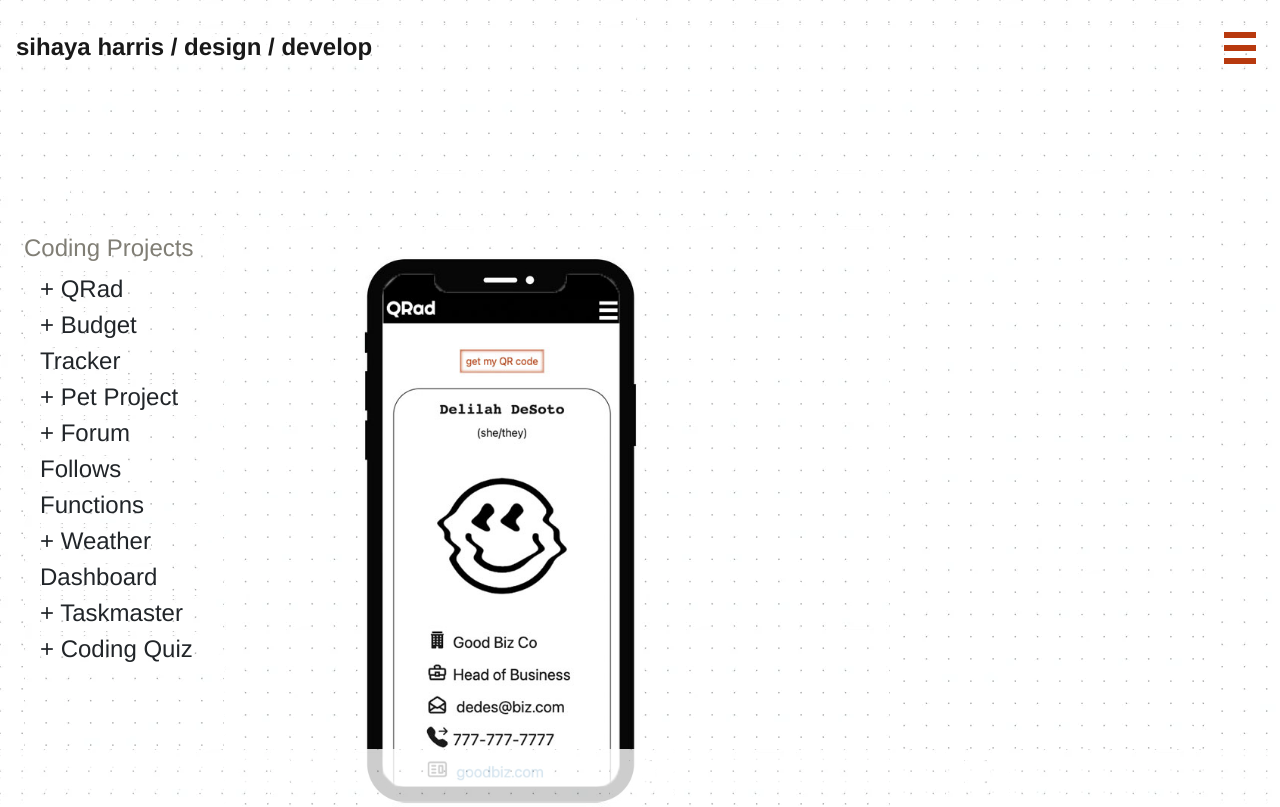
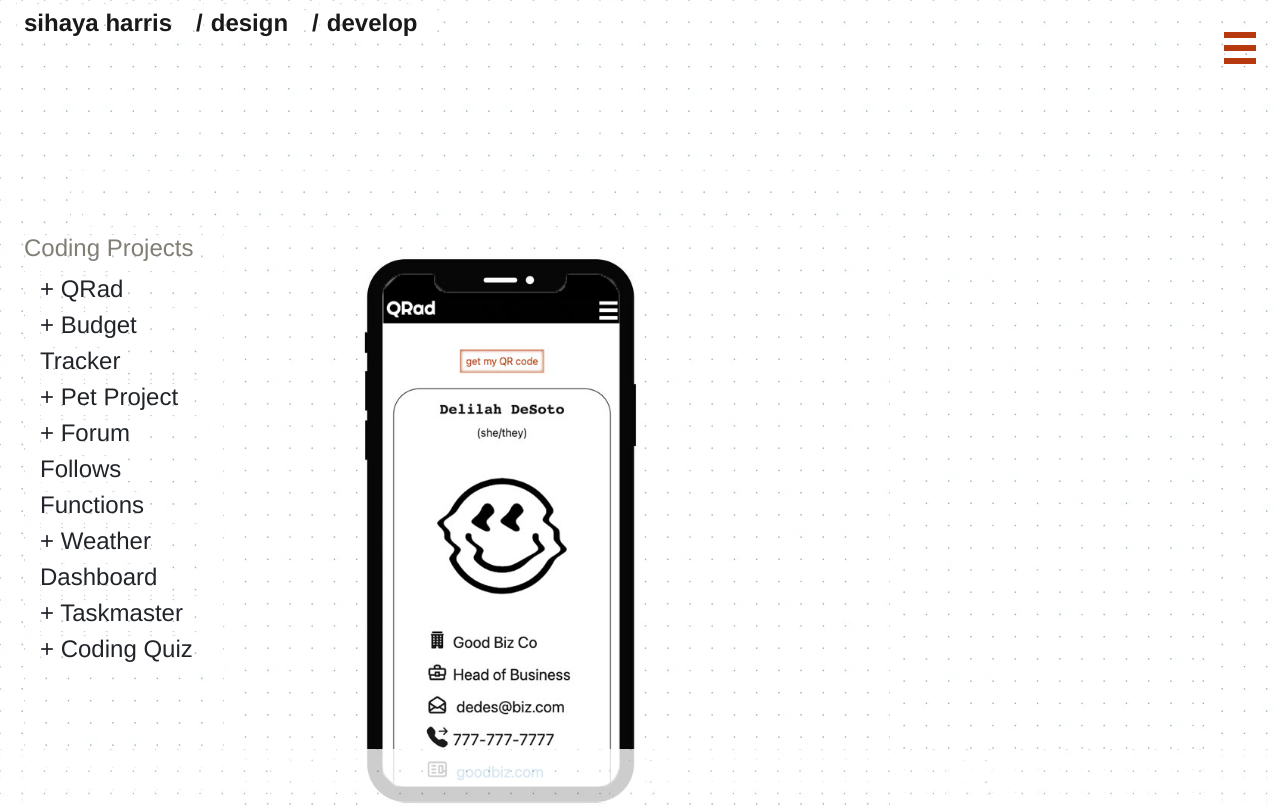
Before and after one commit to sihayah/portfoliofolio, a React (Create React App) app: page / in a window 1280 px wide. Shown: the top 807 px of the page. Built offline with nearby package versions, Linux system fonts and the light colour scheme; a web font is replaced by a local one.

Commit message:
updated links in header

```diff
--- a/src/components/Header/index.js
+++ b/src/components/Header/index.js
@@ -12,16 +12,22 @@ const Header = () => {
             <div className='header-container'>
                 <header id="header">
                     <div>
-                        <Link to="/">
                         <span className="top d-flex flex-column align-items-baseline">
                             <h1>
                                 <span className="heading-text">
-                                    sihaya harris / design / develop
+                                <Link to="/">
+                                    sihaya harris
+                                    </Link>/
+                                <Link to="/design">
+                                    design
+                                </Link>/
+                                <Link to="/develop">
+                                    develop
+                                </Link>
                             </span>
                                 </h1>
 
                         </span>
-                        </Link>
                         {/* <FontAwesomeIcon id="hamburger" icon={ faBars } /> */}
                     </div>
                     <span id='fullscreen-nav'>
--- a/src/components/Header/style.css
+++ b/src/components/Header/style.css
@@ -12,8 +12,9 @@ header {
 }
 
 header a {
+  color: #000;
   text-decoration: none;
-  padding: .75vh 1vh;
+  padding: .75vh 0;
   min-width: 10vh;
 }
 
```
Lines whose indentation alone changed are shown as unchanged.
